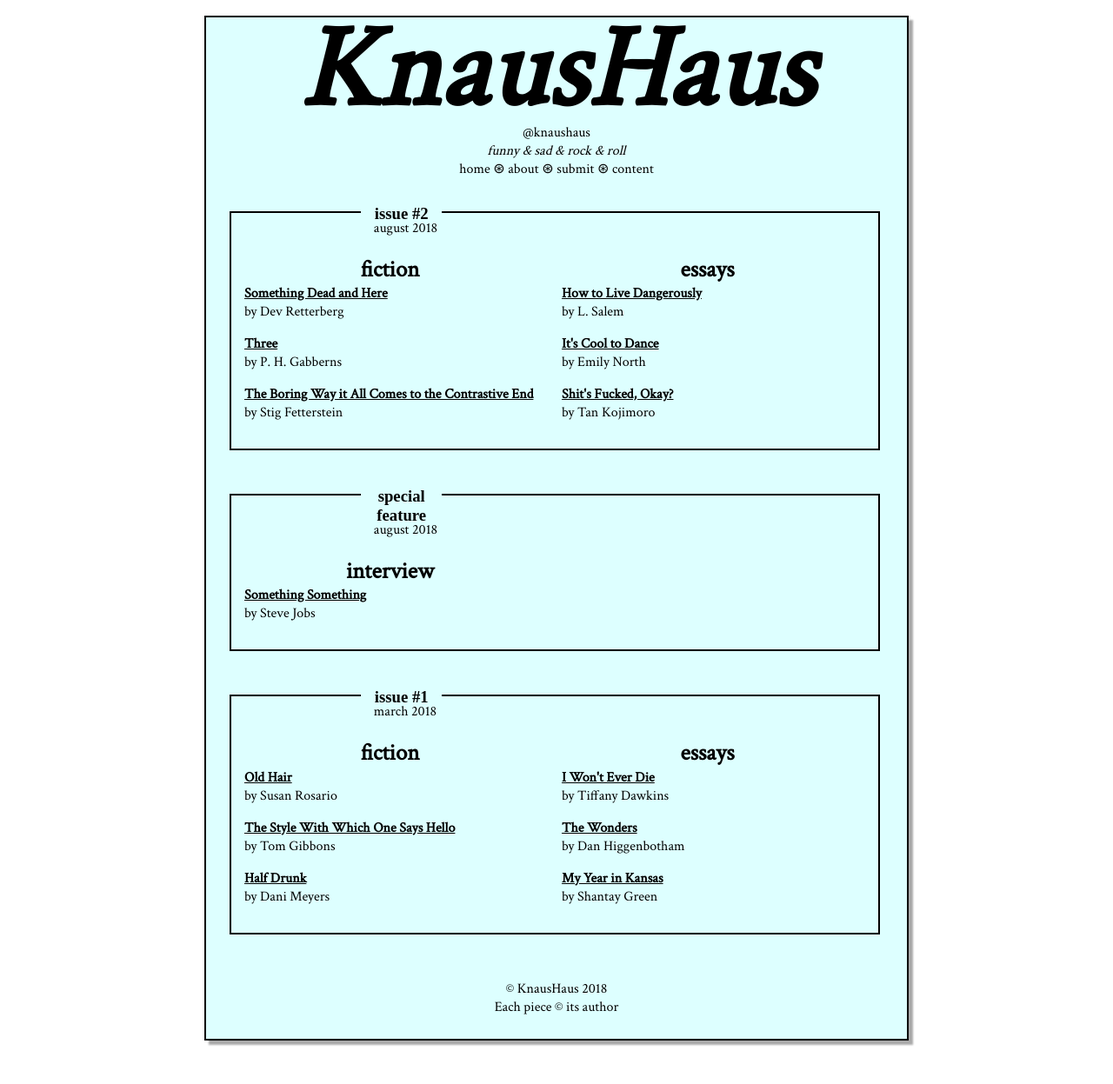
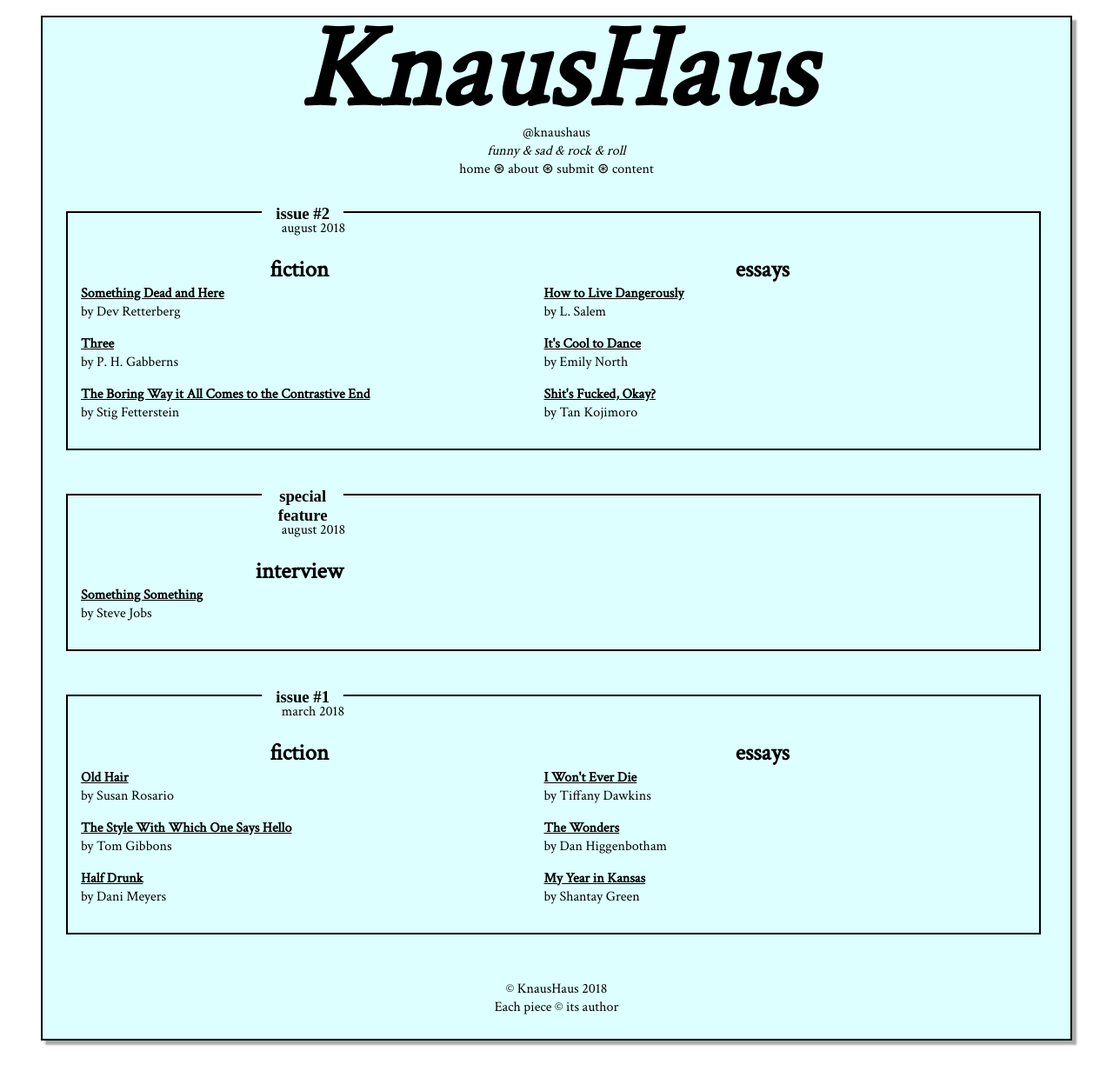
Before and after one commit to knaushaus/knaushaus.github.io, a Jekyll site: the page built from index.html, in a window 1280 px wide. Shown: the whole page at 87% size. Built offline with Jekyll 4.4.1, drawn with Linux system fonts in a browser that asks for light colours.

Commit message:
Update main.css

```diff
--- a/css/main.css
+++ b/css/main.css
@@ -117,7 +117,7 @@ margin:-15px auto 5px auto;
 	}
 .main {
 	padding:8pt 20pt 8pt 20pt;
-	width:60%;
+	width:90%;
 	margin: 5px auto 10px auto;
 		background-color: #DDFFFF;
 		box-shadow: 5px 5px 2px #aaaaaa;
```
